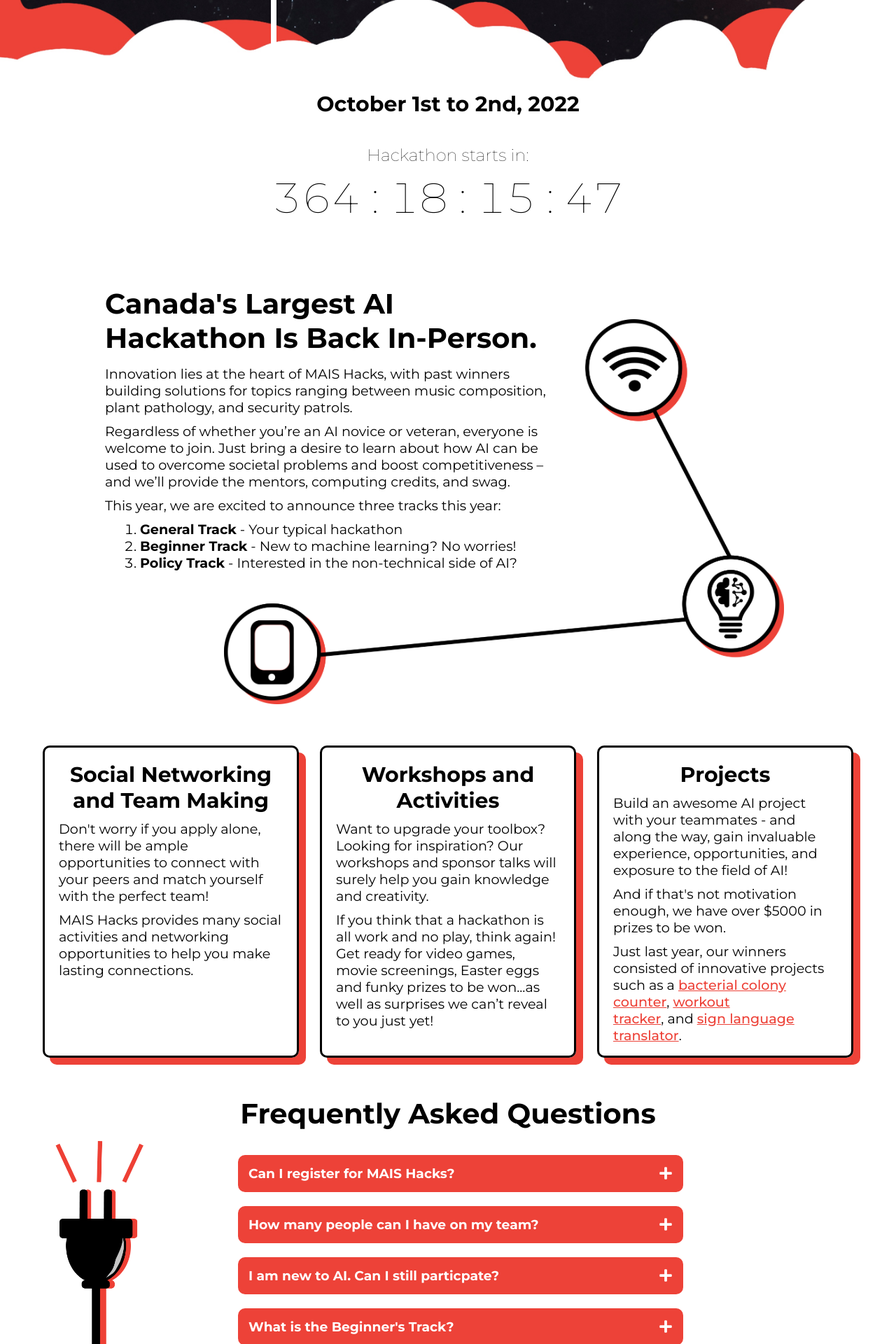
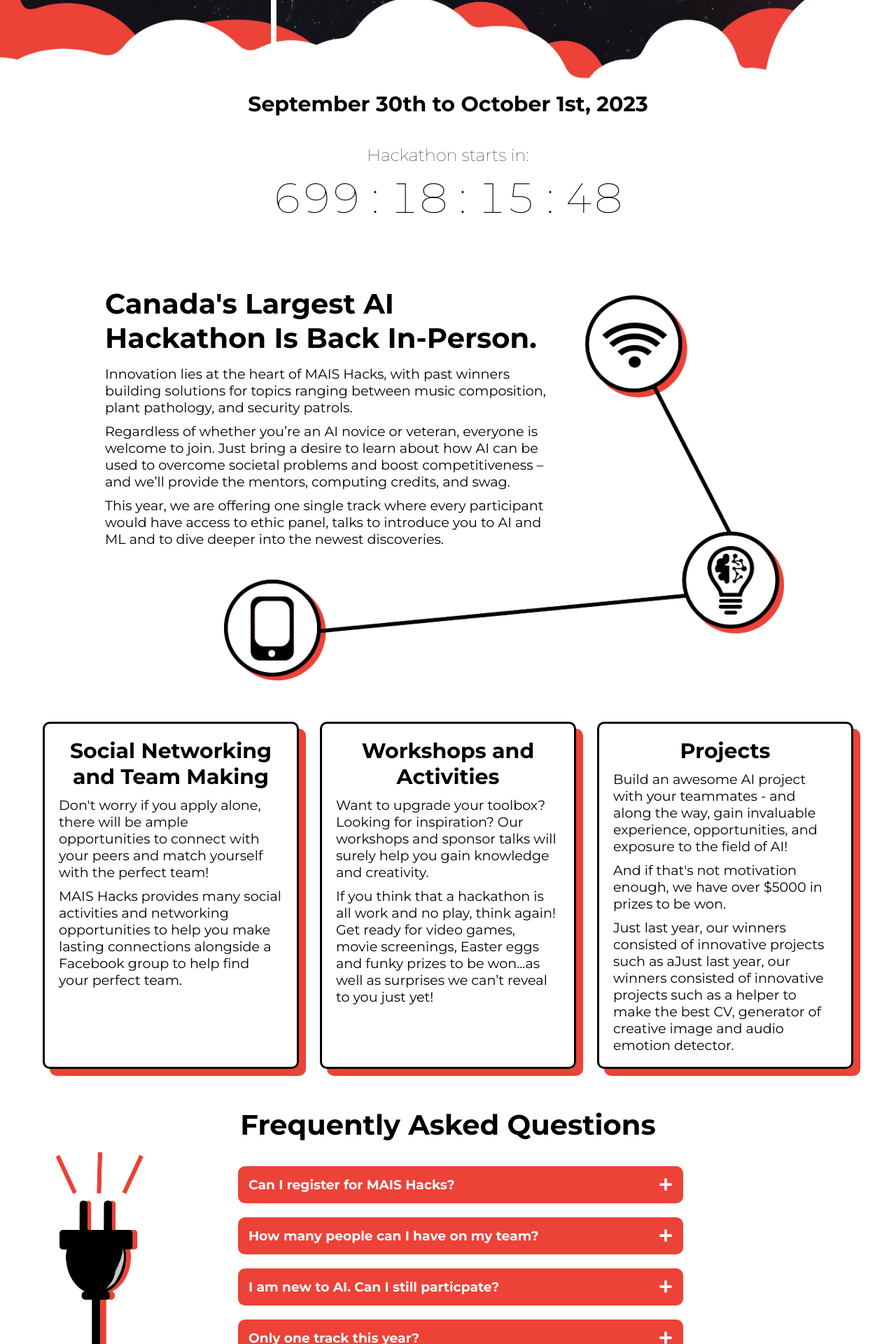
Before and after one commit to McGillAISociety/MAIShacks, a Next.js app: page / in a window 1280 px wide. Shown: the part 380-2300 px from the top of the page at 70% size. Built offline with nearby package versions, Linux system fonts and the light colour scheme.

Commit message:
update for 2023

```diff
--- a/components/home/FAQ.js
+++ b/components/home/FAQ.js
@@ -1,15 +1,54 @@
-import styles from '../../styles/FAQ.module.scss';
-import Accordion from '../shared/Accordion';
+import styles from "../../styles/FAQ.module.scss";
+import Accordion from "../shared/Accordion";
 
 const FAQs = [
-    { question: "Can I register for MAIS Hacks?", answer: "Anyone can participate! CEGEP, undergraduates, masters students, and PhD students are all welcome." },
-    { question: "How many people can I have on my team?", answer: "You can form teams of up to 4 people with no restrictions on school, province, or experience level." },
-    { question: "I am new to AI. Can I still particpate?", answer: "Yes - all skill levels are welcome at MAIS Hacks. More importantly, we aim to provide a super-condensed - and fun - learning experience!" },
-    { question: "What is the Beginner's Track?", answer: "At McGill AI, we believe that everyone should be able to contribute to innovation. This year, CS students new to machine learning are welcome to join us in the beginner’s track. With guidance from our mentors, participants will, in 24 hr, build and deploy their very first machine learning model." },
-    { question: "What is the Policy Track?", answer: "For the first time ever, the MAIS Hackathon will feature a policy track for students who want to engage with the non-technical component of AI. Teams will be tasked with creating and presenting the ethics policy for a company’s AI product rollout, and must think through how to ensure every step of the rollout adheres to a set of ethical standards, from initial development to data usage five years later. Students will learn about and engage with key concepts in AI ethics, product development, data justice, and public and private policy. This track is ideal for students who want to get involved in AI from a non-technical background." },
-    { question: "Does it cost anything to take part?", answer: "The event is completely free of charge." },
-    { question: "What is the application process like?", answer: "We're looking for creative and enthusiastic people with the skills to contribute to cool projects. Since this is an AI themed hackathon, we prefer applicants with past AI experience and projects - however, don't let this deter you from applying! Show us what makes you special and let your enthusiasm shine!" },
-    { question: "Is there a Code of Conduct?", answer: <div>Yes, you can find it  <a href="https://static.mlh.io/docs/mlh-code-of-conduct.pdf">here</a></div> },
+  {
+    question: "Can I register for MAIS Hacks?",
+    answer:
+      "Anyone can participate! CEGEP, undergraduates, masters students, and PhD students are all welcome.",
+  },
+  {
+    question: "How many people can I have on my team?",
+    answer:
+      "You can form teams of up to 4 people with no restrictions on school, province, or experience level.",
+  },
+  {
+    question: "I am new to AI. Can I still particpate?",
+    answer:
+      "Yes - all skill levels are welcome at MAIS Hacks. More importantly, we aim to provide a super-condensed - and fun - learning experience! Talks of any level will be offered throughout the weekend.",
+  },
+  {
+    question: "Only one track this year?",
+    answer:
+      "Yes, this year we offer only one track, but don’t worry that does mean you will have access to less activities. You will be able to chose whichever talk or social activity you want to participate in!",
+  },
+  {
+    question: "Does it cost anything to take part?",
+    answer: "The event is completely free of charge.",
+  },
+  {
+    question: "What is the application process like?",
+    answer:
+      "We're looking for creative and enthusiastic people with the skills to contribute to cool projects. Since this is an AI themed hackathon, we prefer applicants with past AI experience and projects - however, don't let this deter you from applying! Show us what makes you special and let your enthusiasm shine!",
+  },
+  {
+    question: "Is there a Code of Conduct?",
+    answer: (
+      <div>
+        Please be respectful and mindful of your environment and of all the
+        other students participating. Also, be understanding of our the
+        executive team of MAIS, we are trying our best to give you a nice
+        hackathon, but problems may always occur. If there is anything bothering
+        you please contact one of the exec.
+        {/*<br></br>
+        <br></br>
+        For more details, please refer to{" "}
+        <a href="https://static.mlh.io/docs/mlh-code-of-conduct.pdf">
+          the MLH code of conduct.
+    </a>*/}
+      </div>
+    ),
+  },
 
   // { question: "Do I need to install any software?", answer: "We will have official . While you can access the platform through a web browser, we encourage all hackers to install these softwares for the best experience." },
   // { question: "Do I need to create any accounts?", answer: "You will need to create a DevPost account to submit your project at the end of the hackthon." }
@@ -18,14 +57,18 @@ const FAQs = [
 // TODO: mayhaps change the laout with the pluggy boi, since it leaves a lot of whitespace on the right...
 // and doesn't look great on bigger screens
 export default function FAQ() {
-    return <div className="top-margin">
+  return (
+    <div className="top-margin">
       <h1>Frequently Asked Questions</h1>
-        <img src="/images/pluggy_boi.png" alt="pluggy boi"
-            className={`${styles['pluggy-boi']} mobile-hide`} />
+      <img
+        src="/images/pluggy_boi.png"
+        alt="pluggy boi"
+        className={`${styles["pluggy-boi"]} mobile-hide`}
+      />
       <div className="flex-container">
-            <div className={styles['accordions']}>
+        <div className={styles["accordions"]}>
           {FAQs.map((faq, index) => (
-                    <div key={index} className={styles['accordion']}>
+            <div key={index} className={styles["accordion"]}>
               <Accordion label={faq.question}>
                 <p>{faq.answer}</p>
               </Accordion>
@@ -34,4 +77,5 @@ export default function FAQ() {
         </div>
       </div>
     </div>
+  );
 }
--- a/components/home/Info.js
+++ b/components/home/Info.js
@@ -1,53 +1,89 @@
-import styles from '../../styles/Info.module.scss';
+import styles from "../../styles/Info.module.scss";
 
 export default function Info() {
-
-    return <div>
+  return (
+    <div>
       <div className="flex-container">
         <div>
-                <div className={'text-container'}>
+          <div className={"text-container"}>
             <h1>Canada&apos;s Largest AI Hackathon Is Back In-Person.</h1>
-                        <p>Innovation lies at the heart of MAIS Hacks, with past winners building solutions for topics ranging between music composition, plant pathology, and security patrols.
+            <p>
+              Innovation lies at the heart of MAIS Hacks, with past winners
+              building solutions for topics ranging between music composition,
+              plant pathology, and security patrols.
             </p>
             <p>
-                        Regardless of whether you’re an AI novice or veteran, everyone is welcome to join. Just bring a desire to learn about how AI can be used to overcome societal problems and boost competitiveness – and we’ll provide the mentors, computing credits, and swag.
+              Regardless of whether you’re an AI novice or veteran, everyone is
+              welcome to join. Just bring a desire to learn about how AI can be
+              used to overcome societal problems and boost competitiveness – and
+              we’ll provide the mentors, computing credits, and swag.
             </p>
             <p>
-                            This year, we are excited to announce three tracks this year:
-                        </p>
-                        <p className={`${styles['list']}`}>
-                            <ol>
-                                <li><strong>General Track</strong> - Your typical hackathon</li>
-                                <li><strong>Beginner Track</strong> - New to machine learning? No worries!</li>
-                                <li><strong>Policy Track</strong> - Interested in the non-technical side of AI?</li>
-                            </ol>
+              This year, we are offering one single track where every
+              participant would have access to ethic panel, talks to introduce
+              you to AI and ML and to dive deeper into the newest discoveries.
             </p>
           </div>
-                <img src="/images/connecty_boi.png" alt="connecty boi"
-                    className={`${styles['connecty-boi']} mobile-hide`}
+          <img
+            src="/images/connecty_boi.png"
+            alt="connecty boi"
+            className={`${styles["connecty-boi"]} mobile-hide`}
           />
         </div>
       </div>
       <div className="flex-container">
-            <div className={`card-border ${styles['bubble']} ${styles['bubble--left']}`}>
+        <div
+          className={`card-border ${styles["bubble"]} ${styles["bubble--left"]}`}
+        >
           <h2>Social Networking and Team Making</h2>
-                <p>Don&apos;t worry if you apply alone, there will be ample opportunities to connect with your peers and match yourself with the perfect team!</p>
-                <p>MAIS Hacks provides many social activities and networking opportunities to help you make lasting connections.</p>
+          <p>
+            Don&apos;t worry if you apply alone, there will be ample
+            opportunities to connect with your peers and match yourself with the
+            perfect team!
+          </p>
+          <p>
+            MAIS Hacks provides many social activities and networking
+            opportunities to help you make lasting connections alongside a
+            Facebook group to help find your perfect team.
+          </p>
         </div>
-            <div className={`card-border ${styles['bubble']} ${styles['bubble--center']}`}>
+        <div
+          className={`card-border ${styles["bubble"]} ${styles["bubble--center"]}`}
+        >
           <h2>Workshops and Activities</h2>
-                <p>Want to upgrade your toolbox? Looking for inspiration? Our workshops and sponsor talks will surely help you gain knowledge and creativity.</p>
-                <p>If you think that a hackathon is all work and no play, think again! Get ready for video games, movie screenings, Easter eggs and funky prizes to be won...as well as surprises we can’t reveal to you just yet!</p>
+          <p>
+            Want to upgrade your toolbox? Looking for inspiration? Our workshops
+            and sponsor talks will surely help you gain knowledge and
+            creativity.
+          </p>
+          <p>
+            If you think that a hackathon is all work and no play, think again!
+            Get ready for video games, movie screenings, Easter eggs and funky
+            prizes to be won...as well as surprises we can’t reveal to you just
+            yet!
+          </p>
         </div>
-            <div className={`card-border ${styles['bubble']} ${styles['bubble--right']}`}>
+        <div
+          className={`card-border ${styles["bubble"]} ${styles["bubble--right"]}`}
+        >
           <h2>Projects</h2>
-                <p>Build an awesome AI project with your teammates - and along the way, gain invaluable experience, opportunities, and exposure to the field of AI!</p>
-                <p>And if that&apos;s not motivation enough, we have over $5000 in prizes to be won.</p>
-                <p>Just last year, our winners consisted of innovative projects such as a&nbsp;
-                    <a href="https://devpost.com/software/polkadots" target="_blank" rel="noreferrer">bacterial colony counter</a>,&nbsp;
-                    <a href="https://devpost.com/software/sportify-5rytap" target="_blank" rel="noreferrer">workout tracker</a>,&nbsp;and&nbsp;
-                    <a href="https://devpost.com/software/livesigns" target="_blank" rel="noreferrer">sign language translator</a>.</p>
+          <p>
+            Build an awesome AI project with your teammates - and along the way,
+            gain invaluable experience, opportunities, and exposure to the field
+            of AI!
+          </p>
+          <p>
+            And if that&apos;s not motivation enough, we have over $5000 in
+            prizes to be won.
+          </p>
+          <p>
+            Just last year, our winners consisted of innovative projects such as
+            aJust last year, our winners consisted of innovative projects such
+            as a helper to make the best CV, generator of creative image and
+            audio emotion detector.
+          </p>
         </div>
       </div>
     </div>
+  );
 }
--- a/components/home/Landing.js
+++ b/components/home/Landing.js
@@ -1,34 +1,35 @@
-import styles from '../../styles/Landing.module.scss';
-import MainSiteLink from '../../components/shared/MainSiteLink';
-import Button from '../shared/Button';
-import Countdown from 'react-countdown';
-import Link from 'next/link';
+import styles from "../../styles/Landing.module.scss";
+import MainSiteLink from "../../components/shared/MainSiteLink";
+import Button from "../shared/Button";
+import Countdown from "react-countdown";
+import Link from "next/link";
 
 export default function Landing() {
-
   const zeroify = (_num) => {
     const num = String(_num);
     return num.length === 1 ? `0${num}` : num;
-    }
+  };
 
-    const text = <div className={styles['top-content__text']}>
-        <p>
-            Join Canada&apos;s 150+ brightest minds for a 24 hour AI hackathon!
-        </p>
+  const text = (
+    <div className={styles["top-content__text"]}>
+      <p>Join Canada&apos;s 150+ brightest minds for a 24 hour AI hackathon!</p>
+      <p>Applications open soon!</p>
       {/*<Button expand onClick={() => window.open('https://docs.google.com/forms/d/e/1FAIpQLSe0DH0vjR8_MF5Y938kuMyEQuaQtuqF_21DNaN-BfQqMpcADQ/viewform')}>
             Live Site
         </Button>*/}
       {/* Replace the button with this after the applications close and the new schedule is ready */}
-        <Link passHref href='/live'>
+      {/*<Link passHref href="/live">
         <div>
           <Button expand onClick={() => {}}>
             Go to live site
           </Button>
         </div>
-        </Link>
-    </div>;
+    </Link>*/}
+    </div>
+  );
 
-    return <>
+  return (
+    <>
       <a
         id="mlh-trust-badge"
         style={{
@@ -39,7 +40,7 @@ export default function Landing() {
           right: 50,
           top: 0,
           width: "10%",
-      zIndex: 10000
+          zIndex: 10000,
         }}
         href="https://mlh.io/na?utm_source=na-hackathon&utm_medium=TrustBadge&utm_campaign=2023-season&utm_content=red"
         target="_blank"
@@ -52,34 +53,42 @@ export default function Landing() {
         />
       </a>
 
-        <div className={styles['background']}></div>
+      <div className={styles["background"]}></div>
       <MainSiteLink />
-        <div className={styles['top-content']}>
-            <div className={`mobile-hide flex-container ${styles['top-content__desktop-container']}`}>
-                <img src='/images/logo_big.png' alt='big logo'
-                    className={`bob-up-down ${styles['top-content__desktop-logo']}`} />
+      <div className={styles["top-content"]}>
+        <div
+          className={`mobile-hide flex-container ${styles["top-content__desktop-container"]}`}
+        >
+          <img
+            src="/images/logo_big.png"
+            alt="big logo"
+            className={`bob-up-down ${styles["top-content__desktop-logo"]}`}
+          />
           {text}
         </div>
         <div className="desktop-hide">
           <div className="flex">
-                    <img src='/images/logo_small.png' alt='small logo'
-                        className={`bob-up-down ${styles['top-content__mobile-logo']}`} />
+            <img
+              src="/images/logo_small.png"
+              alt="small logo"
+              className={`bob-up-down ${styles["top-content__mobile-logo"]}`}
+            />
           </div>
-                <div className="flex">
-                    {text}
+          <div className="flex">{text}</div>
         </div>
       </div>
-        </div>
-        <div className={`flex-container ${styles['bottom-content-container']}`}>
-            <div className={styles['bottom-content']}>
-                <h2>October 1st to 2nd, 2022</h2>
-                <div className={`flex-container ${styles['bottom-content__countdowns']}`}>
+      <div className={`flex-container ${styles["bottom-content-container"]}`}>
+        <div className={styles["bottom-content"]}>
+          <h2>September 30th to October 1st, 2023</h2>
+          <div
+            className={`flex-container ${styles["bottom-content__countdowns"]}`}
+          >
             <div>
               <p>Hackathon starts in:</p>
               <Countdown
-                            date={Date.parse("2022-10-01T09:00:00+0000")}
+                date={Date.parse("2023-09-01T09:00:00+0000")}
                 renderer={({ days, hours, minutes, seconds }) => (
-                                <span className={styles['bottom-content__countdown']}>
+                  <span className={styles["bottom-content__countdown"]}>
                     {zeroify(days)}&nbsp;:&nbsp;{zeroify(hours)}&nbsp;:&nbsp;
                     {zeroify(minutes)}&nbsp;:&nbsp;{zeroify(seconds)}
                   </span>
@@ -102,5 +111,6 @@ export default function Landing() {
           </div>
         </div>
       </div>
-    </>;
+    </>
+  );
 }
--- a/components/shared/Sponsors.js
+++ b/components/shared/Sponsors.js
@@ -1,4 +1,4 @@
-import styles from '../../styles/Sponsors.module.scss'
+import styles from "../../styles/Sponsors.module.scss";
 
 const sponsors = [
   // { name: 'mila', url: 'https://mila.quebec/en/', imgWidth: 300 },
@@ -6,27 +6,48 @@ const sponsors = [
   // { name: 'intact', url: 'https://careers.intactfc.com/intactinsurance/ca/en', imgWidth: 300 },
   // { name: 'cae', url: 'https://www.cae.com/careers/', imgWidth: 200 },
   // { name: 'squarepoint', url: 'https://www.squarepoint-capital.com/', imgWidth: 150 }
-    { name: 'cooperathon', url: 'https://cooperathon.ca/?lang=en', imgWidth: 300 },
-    { name: 'desjardins', url: 'https://www.desjardins.com/qc/en/careers.html', imgWidth: 400 },
-    { name: 'ISAAClogo', url: 'https://www.isaacinstruments.com/careers/', imgWidth: 300 }
-]
+  //{ name: 'cooperathon', url: 'https://cooperathon.ca/?lang=en', imgWidth: 300 },
+  //{ name: 'desjardins', url: 'https://www.desjardins.com/qc/en/careers.html', imgWidth: 400 },
+  //{ name: 'ISAAClogo', url: 'https://www.isaacinstruments.com/careers/', imgWidth: 300 }
+];
 
 export default function Sponsors({ justImages = false }) {
-    return <>
+  return (
+    <>
       {!justImages && <h1>Sponsors</h1>}
       <div className="flex">
-            <div className={styles['sponsor-logos']}>
-                {!justImages && <p>A big thank you to our amazing sponsors, without which MAIS Hacks would be impossible!</p>}
+        <div className={styles["sponsor-logos"]}>
+          {/*{!justImages &&
+
+              <p>
+              A big thank you to our amazing sponsors, without which MAIS Hacks
+              would be impossible!
+          </p>
+            }*/}
           <div className="flex">
             {sponsors.map((sponsor, index) => (
-                        <a key={index} href={sponsor.url} target="_blank" rel="noreferrer">
-                            <img src={`/images/sponsor-logos/${sponsor.name}.png`}
-                                alt={`${sponsor.name} logo`} width={sponsor.imgWidth} />
+              <a
+                key={index}
+                href={sponsor.url}
+                target="_blank"
+                rel="noreferrer"
+              >
+                <img
+                  src={`/images/sponsor-logos/${sponsor.name}.png`}
+                  alt={`${sponsor.name} logo`}
+                  width={sponsor.imgWidth}
+                />
               </a>
             ))}
           </div>
-                {!justImages && <p>Want to see your logo here? <a href="mailto:mcgillaicontact@gmail.com">Sponsor MAIS Hacks</a>.</p>}
+          {!justImages && (
+            <p>
+              Want to see your logo here?{" "}
+              <a href="mailto:mcgillaicontact@gmail.com">Sponsor MAIS Hacks</a>.
+            </p>
+          )}
         </div>
       </div>
     </>
+  );
 }
--- a/styles/Info.module.scss
+++ b/styles/Info.module.scss
@@ -23,7 +23,7 @@
         text-align: center;
     }
     padding: 20px;
-    height: 400px;
+    height: 450px;
     margin: 15px;
     width: 320px;
     &--left:after {
```
Also changed, not shown: pages/index.js (+19 -13 lines), 1 other file (tests, documents, lock files or other folders). Lines whose indentation alone changed are shown as unchanged.
